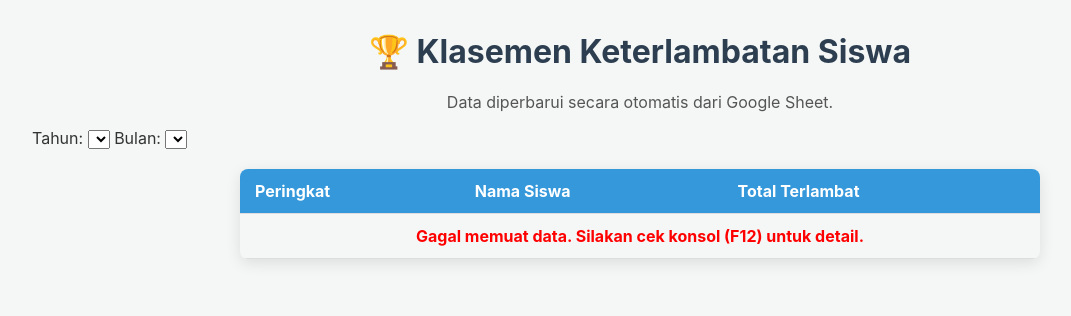
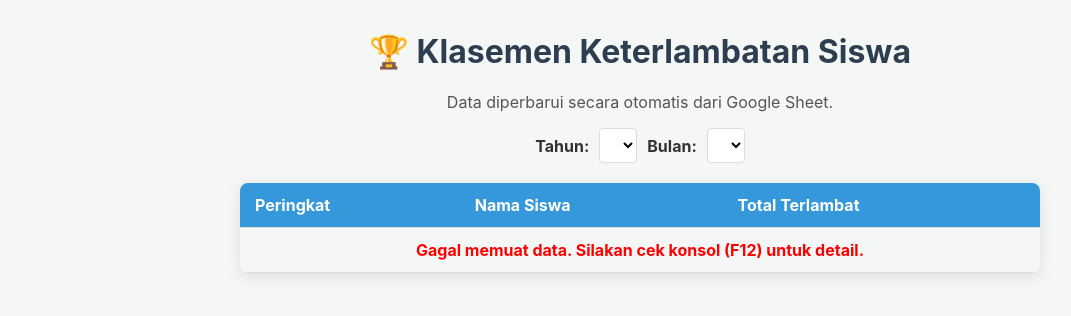
Before and after one commit to birupastel/birupastel.github.io, a PHP site: page /kelas/index.html in a window 1280 px wide. Shown: the top 316 px of the page, without its empty margins (0-1071 px from the left). Run offline with PHP 8.4, Linux system fonts and the light colour scheme; lists and menus that the app fills with data are empty.

Commit message:
Update style.css

```diff
--- a/kelas/style.css
+++ b/kelas/style.css
@@ -49,3 +49,23 @@
     font-weight: bold;
     text-align: center;
 }
+
+/* Styling untuk Filter */
+.filter-container {
+    display: flex;
+    justify-content: center;
+    gap: 10px;
+    margin-bottom: 20px;
+    align-items: center;
+}
+
+.filter-container label {
+    font-weight: bold;
+}
+
+.filter-container select {
+    padding: 8px;
+    border: 1px solid #ddd;
+    border-radius: 4px;
+    background-color: white;
+}
```
